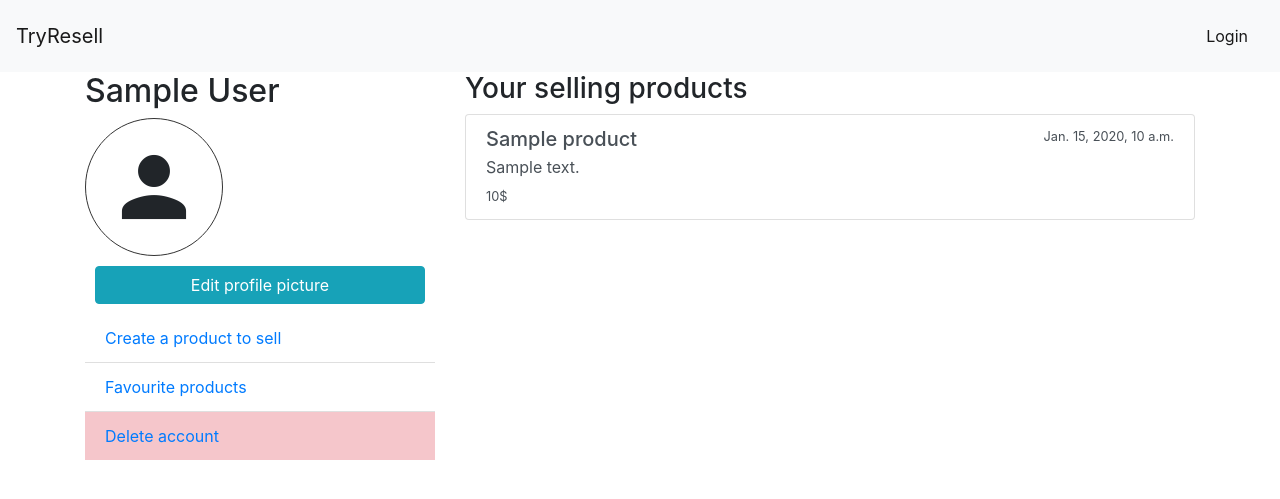
After one commit to tringakrasniqi/try-resell, a Django app: template main/apps/shop/templates/profile.html in a window 1280 px wide. The commit adds this page. Shown: the top 499 px of the page. Run offline with Django 3.2, Linux system fonts and the light colour scheme; tables that the repository leaves empty hold one stand-in row (values such as "Sample post"); the template is opened without the code that fills it: values that come from a table or form of the project are taken from there, most other values are stand-ins (such as "Sample title", 1, 10 or a date in 2020); some libraries are stand-ins or nearby versions.

Commit message:
Added user profile and rearranged html into includes

```diff
--- a/main/apps/shop/models.py
+++ b/main/apps/shop/models.py
@@ -1,4 +1,7 @@
 from django.db import models
+from apps.authenticate.models import User
+
+DEFAULT_VALUE = 1
 
 class Category(models.Model):
       name = models.CharField(max_length=100)
@@ -11,5 +14,6 @@ class Product(models.Model):
       price = models.IntegerField()
       condition = models.IntegerField()
       categories = models.ManyToManyField(Category, related_name="products")
+      creator = models.ForeignKey(User, related_name="selling_products", on_delete=models.CASCADE, default=DEFAULT_VALUE)
       created_at = models.DateTimeField(auto_now_add=True)
       updated_at = models.DateTimeField(auto_now=True)
--- /dev/null
+++ b/main/apps/shop/templates/includes/head_links.html
@@ -0,0 +1,7 @@
+<head>
+      <meta charset="UTF-8">
+      <meta name="viewport" content="width=device-width, initial-scale=1.0">
+      <title>TryResell</title>
+      <link rel="stylesheet" href="https://stackpath.bootstrapcdn.com/bootstrap/4.5.0/css/bootstrap.min.css" integrity="sha384-9aIt2nRpC12Uk9gS9baDl411NQApFmC26EwAOH8WgZl5MYYxFfc+NcPb1dKGj7Sk" crossorigin="anonymous">
+      <link href="https://fonts.googleapis.com/icon?family=Material+Icons" rel="stylesheet">
+</head>
--- /dev/null
+++ b/main/apps/shop/templates/includes/navbar.html
@@ -0,0 +1,24 @@
+ <nav class="navbar navbar-expand-lg navbar-light bg-light">
+      <a class="navbar-brand" href="/">TryResell</a>
+      <button class="navbar-toggler" type="button" data-toggle="collapse" data-target="#navbarText" aria-controls="navbarText" aria-expanded="false" aria-label="Toggle navigation">
+            <span class="navbar-toggler-icon"></span>
+      </button>
+      <div class="collapse navbar-collapse" id="navbarText">
+            <ul class="navbar-nav mr-auto"></ul>
+            {% if user_logged_in %}
+                  <span class="navbar-text">
+                        <a class="nav-link info" href="#"><span class="material-icons">shopping_cart</span></a>
+                  </span>
+                  <span class="navbar-text">
+                        <a class="nav-link info" href="/profile">Profile</a>
+                  </span>
+                  <span class="navbar-text">
+                        <a class="nav-link danger" href="/authenticate/logout">Loggout</a>
+                  </span>
+            {% else %}
+                  <span class="navbar-text">
+                        <a class="nav-link info" href="/authenticate">Login</a>
+                  </span>
+            {% endif %}
+      </div>
+</nav>
--- /dev/null
+++ b/main/apps/shop/templates/profile.html
@@ -0,0 +1,38 @@
+<!DOCTYPE html>
+<html lang="en">
+{% include 'includes/head_links.html' %}
+<body>
+      {% include 'includes/navbar.html' %}
+      <div class="container">
+            <div class="row">
+                  <div class="col-4">
+                  <h2>{{user_data.first_name}} {{user_data.last_name}}</h2>
+                  <div>
+                        <span style="border: 1px solid #333; border-radius: 50%; font-size: 6em; padding: 20px" class="material-icons user-avatar">person</span>
+                        <a href="#" class="btn btn-info" style="display:block; margin: 10px;">Edit profile picture</a>
+                  </div>
+                  <ul class="list-group list-group-flush">
+                        <li class="list-group-item"><a href="/new_product">Create a product to sell</a></li>
+                        <li class="list-group-item"><a href="#">Favourite products</a></li>
+                        <li class="list-group-item list-group-item-danger"><a href="#">Delete account</a></li>
+                  </ul>
+                  </div>
+                  <div class="col-8">
+                        <h3>Your selling products</h3>
+                        <div class="list-group">
+                        {% for product in selling_products %}
+                              <a href="/product/{{product.id}}" class="list-group-item list-group-item-action">
+                                    <div class="d-flex w-100 justify-content-between">
+                                          <h5 class="mb-1">{{product.title}}</h5>
+                                          <small>{{product.created_at}}</small>
+                                    </div>
+                                    <p class="mb-1">{{product.description}}</p>
+                                    <small>{{product.price}}$</small>
+                              </a>
+                        {% endfor %}
+                        </div>
+                  </div>
+            </div>
+      </div>
+</body>
+</html>
--- a/main/apps/shop/urls.py
+++ b/main/apps/shop/urls.py
@@ -5,5 +5,6 @@ urlpatterns = [
     path('', views.index),
     path('new_product', views.new_product),
     path('create_product', views.create_product),
-    path('product/<int:product_id>', views.show_product)
+    path('product/<int:product_id>', views.show_product),
+    path('profile', views.show_user_profile)
 ]
```
Also changed, not shown: main/apps/shop/templates/homepage.html (+2 -28 lines), main/apps/shop/templates/new_product.html (+2 -6 lines), main/apps/shop/templates/show_product.html (+2 -7 lines), main/apps/shop/views.py (+21 -2 lines), main/apps/shop/migrations/0002_product_creator.py (added).
